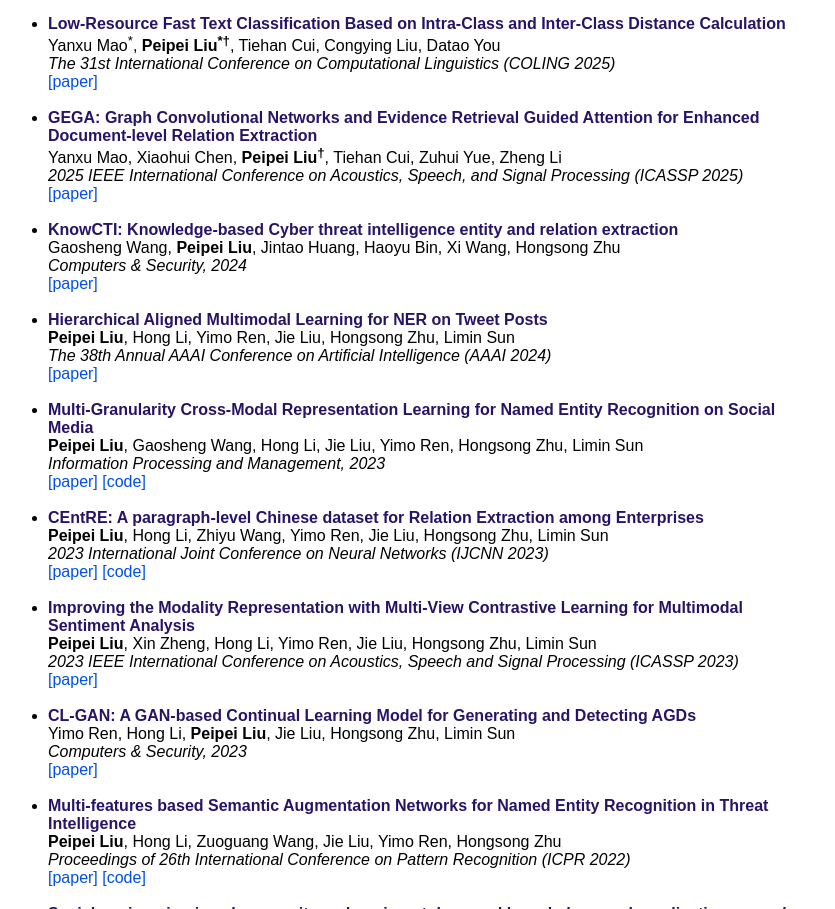
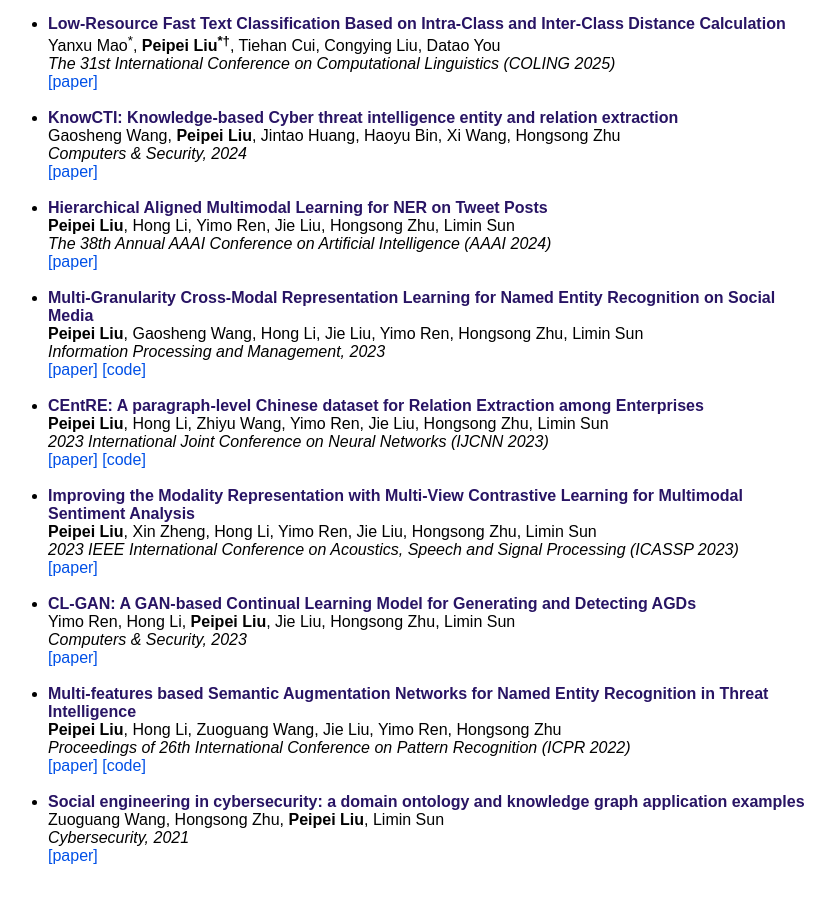
Before and after one commit to LiuPeiP-CS/LiuPeiP-CS.github.io, a plain HTML site: page index.html in a window 1280 px wide. Shown: the part 1276-2185 px from the top of the page, without its empty margins (232-1067 px from the left). Drawn offline with Linux system fonts and the light colour scheme.

Commit message:
Update index.html

```diff
--- a/index.html
+++ b/index.html
@@ -188,20 +188,6 @@
 				</br>
 			</li>
 			<br>
-			<li>
-				<strong>
-				GEGA: Graph Convolutional Networks and Evidence Retrieval Guided Attention for Enhanced Document-level Relation Extraction
-				</strong>
-				<br/>
-				Yanxu Mao, Xiaohui Chen, <b>Peipei Liu<sup>†</sup></b>, Tiehan Cui, Zuhui Yue, Zheng Li
-				<br/>
-				<em>2025 IEEE International Conference on Acoustics, Speech, and Signal Processing (ICASSP 2025)</em>
-				<br/>
-				<a href="https://arxiv.org/abs/2407.21384">[paper]</a>
-				</br>
-			</li>
-			<br>
-
 
 			<li>
 				<strong>
```
